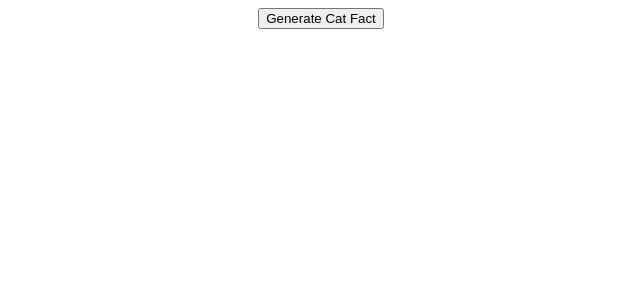
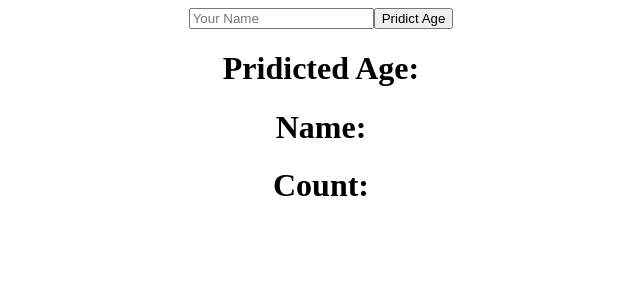
Before and after one commit to yogi2210/react-notes, a React (Create React App) app: page / in a window 1280 px wide. Shown: the top 300 px of the page, without its empty margins (319-959 px from the left). Built offline with nearby package versions, Linux system fonts and the light colour scheme; no server answers.

Commit message:
second example of Fetch API

```diff
--- a/src/App.js
+++ b/src/App.js
@@ -1,41 +1,32 @@
 import './App.css';
-import {useState, useEffect} from 'react';
 import  Axios  from 'axios';
+import {useState} from 'react';
 
 
 
 function App() {
-    // using fetch to fetch API
-    // fetch("https://catfact.ninja/fact")
-    // .then((res)=> res.json())
-    // .then((data)=>{
-    //     console.log(data)
-    // })
+    const [name, setName] = useState("")
+    const[ageData, setAgeData] = useState(null)
 
-    const [catFact, setCatFact] = useState('')
-
-
-    const fetchCatData = () =>{
-        Axios.get("https://catfact.ninja/fact").then((res)=>{
-            setCatFact(res.data.fact)
-        })
-    }
-
-    useEffect(() => {
-        fetchCatData()
-
-    }, [])
-
-
-    // using Axios to fetch data
-
+ const fetchData = () =>{
+    Axios.get(`https://api.agify.io/?name=${name}`).then((res)=>{
+        setAgeData(res.data)
+    })
+ }
 
   return (
     <div className="App" >
-    <button onClick={fetchCatData} >
-        Generate Cat Fact
-    </button>
-    <p>{catFact}</p>
+        <input
+        type="text"
+        placeholder='Your Name'
+        onChange={(e)=>{
+            setName(e.target.value)
+        }}
+        />
+        <button onClick={fetchData} >Pridict Age</button>
+        <h1>Pridicted Age: {ageData?.age}</h1>
+        <h1> Name: {ageData?.name}</h1>
+        <h1> Count: {ageData?.count}</h1>
     </div>
  )
 
```
Also changed, not shown: src/API_EX_1.js (added, +45 -0 lines).
